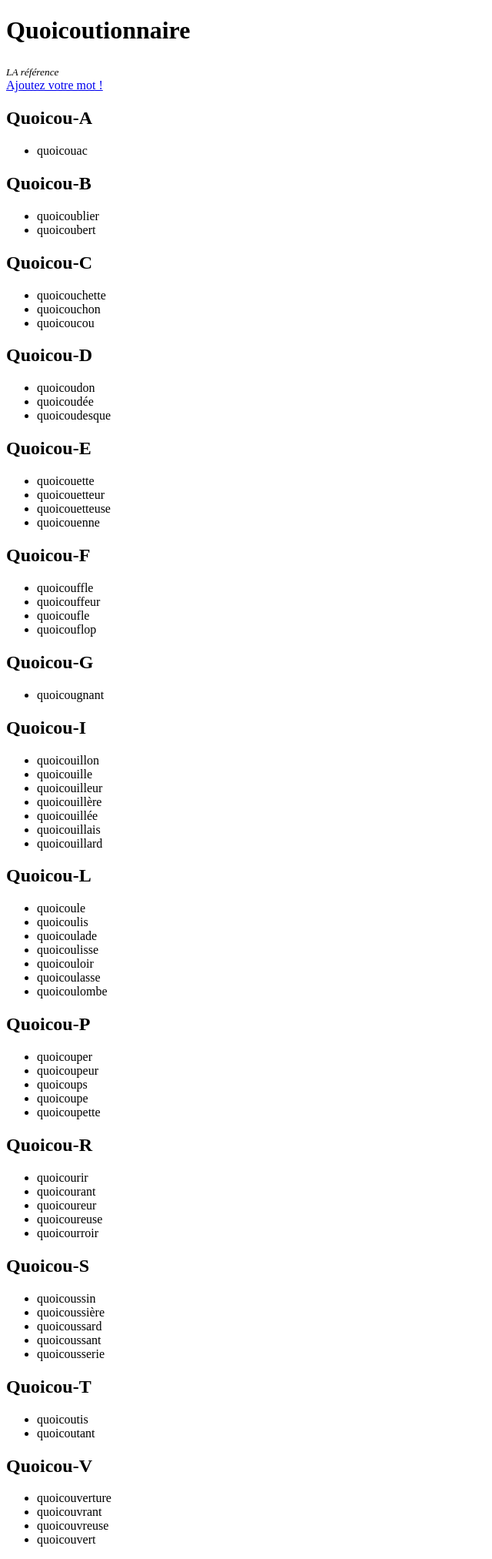
After one commit to p6nj/quoicoutionnaire, a PHP site: page /static/index.html in a window 1280 px wide. The commit adds this page. Shown: the whole page at 77% size, without its empty margins (0-640 px from the left). Run offline with PHP 8.4, Linux system fonts and the light colour scheme.

Commit message:
Add sql script, sort letters, add static

```diff
--- a/index.php
+++ b/index.php
@@ -32,7 +32,7 @@
 
   $conn->query("use quoicou");
 
-  $sql = "select substr(label,8,1) as alpha, count(label) as n from mots group by substr(label,8,1)";
+  $sql = "select substr(label,8,1) as alpha, count(label) as n from mots group by substr(label,8,1) order by substr(label,8,1)";
   $brief = $conn->query($sql);
 
   if ($brief->num_rows <= 0)
--- /dev/null
+++ b/static/index.html
@@ -0,0 +1,114 @@
+<!DOCTYPE html>
+
+<head>
+    <meta http-equiv="Content-Type" content="text/html; charset=UTF-8" />
+    <link rel="stylesheet" href="style.css">
+    <title>Quoicoutionnaire</title>
+</head>
+
+<body>
+
+    <h1>Quoicoutionnaire</h1>
+    <sub>LA référence</sub>
+
+    <br>
+    <a href="submit.php">Ajoutez votre mot !</a>
+
+    <h2>Quoicou-A</h2>
+    <ul>
+        <li>quoicouac</li>
+    </ul>
+    <h2>Quoicou-B</h2>
+    <ul>
+        <li>quoicoublier</li>
+        <li>quoicoubert</li>
+    </ul>
+    <h2>Quoicou-C</h2>
+    <ul>
+        <li>quoicouchette</li>
+        <li>quoicouchon</li>
+        <li>quoicoucou</li>
+    </ul>
+    <h2>Quoicou-D</h2>
+    <ul>
+        <li>quoicoudon</li>
+        <li>quoicoudée</li>
+        <li>quoicoudesque</li>
+    </ul>
+    <h2>Quoicou-E</h2>
+    <ul>
+        <li>quoicouette</li>
+        <li>quoicouetteur</li>
+        <li>quoicouetteuse</li>
+        <li>quoicouenne</li>
+    </ul>
+    <h2>Quoicou-F</h2>
+    <ul>
+        <li>quoicouffle</li>
+        <li>quoicouffeur</li>
+        <li>quoicoufle</li>
+        <li>quoicouflop</li>
+    </ul>
+    <h2>Quoicou-G</h2>
+    <ul>
+        <li>quoicougnant</li>
+    </ul>
+    <h2>Quoicou-I</h2>
+    <ul>
+        <li>quoicouillon</li>
+        <li>quoicouille</li>
+        <li>quoicouilleur</li>
+        <li>quoicouillère</li>
+        <li>quoicouillée</li>
+        <li>quoicouillais</li>
+        <li>quoicouillard</li>
+    </ul>
+    <h2>Quoicou-L</h2>
+    <ul>
+        <li>quoicoule</li>
+        <li>quoicoulis</li>
+        <li>quoicoulade</li>
+        <li>quoicoulisse</li>
+        <li>quoicouloir</li>
+        <li>quoicoulasse</li>
+        <li>quoicoulombe</li>
+    </ul>
+    <h2>Quoicou-P</h2>
+    <ul>
+        <li>quoicouper</li>
+        <li>quoicoupeur</li>
+        <li>quoicoups</li>
+        <li>quoicoupe</li>
+        <li>quoicoupette</li>
+    </ul>
+    <h2>Quoicou-R</h2>
+    <ul>
+        <li>quoicourir</li>
+        <li>quoicourant</li>
+        <li>quoicoureur</li>
+        <li>quoicoureuse</li>
+        <li>quoicourroir</li>
+    </ul>
+    <h2>Quoicou-S</h2>
+    <ul>
+        <li>quoicoussin</li>
+        <li>quoicoussière</li>
+        <li>quoicoussard</li>
+        <li>quoicoussant</li>
+        <li>quoicousserie</li>
+    </ul>
+    <h2>Quoicou-T</h2>
+    <ul>
+        <li>quoicoutis</li>
+        <li>quoicoutant</li>
+    </ul>
+    <h2>Quoicou-V</h2>
+    <ul>
+        <li>quoicouverture</li>
+        <li>quoicouvrant</li>
+        <li>quoicouvreuse</li>
+        <li>quoicouvert</li>
+    </ul>
+</body>
+
+</html>
--- /dev/null
+++ b/static/style.css
@@ -0,0 +1,7 @@
+body {
+    font-family: 'Comic Sans';
+}
+
+sub {
+    font-style: italic;
+}
--- a/submit.result.php
+++ b/submit.result.php
@@ -5,8 +5,6 @@
     <link rel="stylesheet" href="style.css">
     <title>Quoicoutionnaire</title>
 </head>
-
-<error>
 <?php
 
 $success = false;
@@ -43,7 +41,6 @@
 }
 main();
 ?>
-</error>
 
 <body>
 
```
Also changed, not shown: quoicou.sql (added, +61 -0 lines), static/submit.html (added, +23 -0 lines), static/submit.result - fail.html (added, +21 -0 lines), static/submit.result.html (added, +21 -0 lines). Lines whose indentation alone changed are shown as unchanged.
